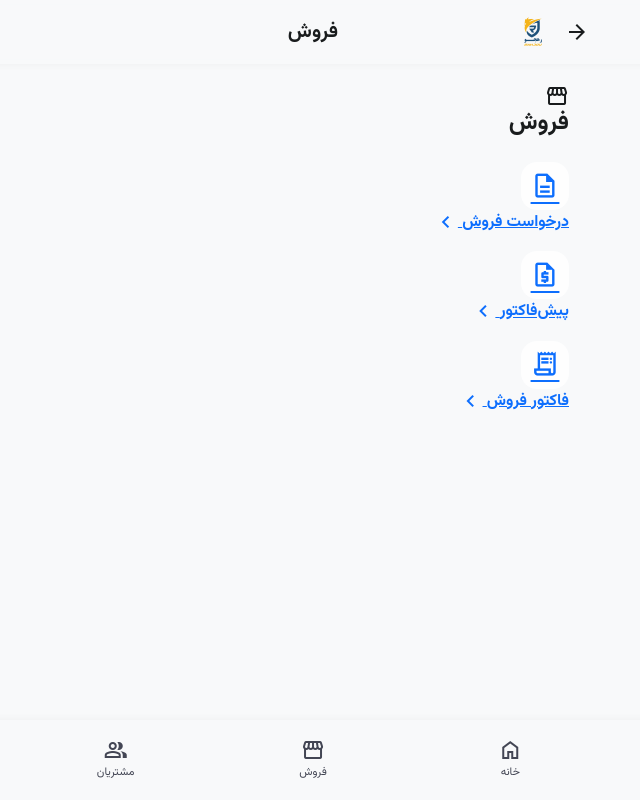
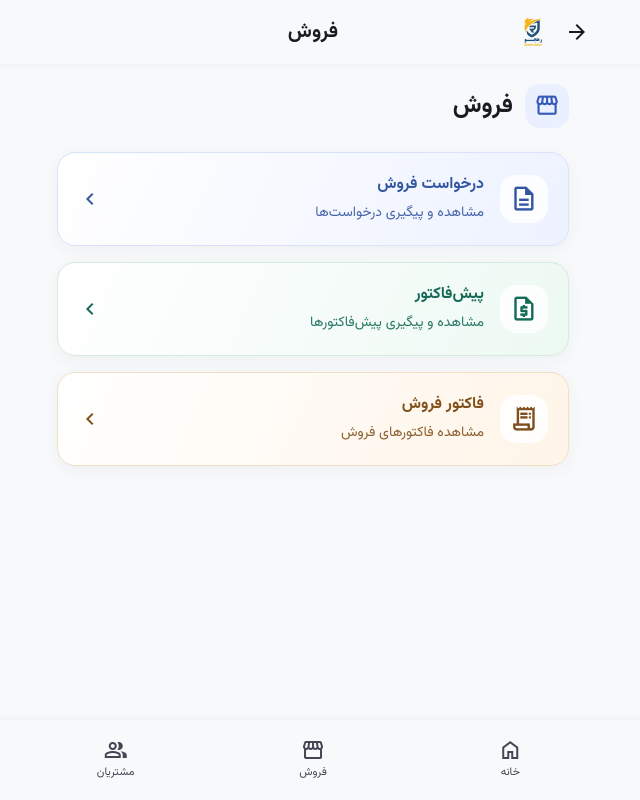
Before and after one commit to Ali-dev-py/RahjouPWA, a Django app: template core/templates/core/sales_home.html in a window 1280 px wide. Shown: the whole page, without its empty margins (327-967 px from the left). Run offline with Django 5.2, Linux system fonts and the light colour scheme; the template is opened without the code that fills it: most values are stand-ins (such as "Sample title", 1, 10 or a date in 2020); parts of the project's set-up code (start-up, migrations or seed data) failed here and were passed over.

Commit message:
Match sales menu cards to inventory styling
Co-authored-by: arena-agent <297053741+arena-agent@users.noreply.github.com>

```diff
--- a/core/templates/core/sales_home.html
+++ b/core/templates/core/sales_home.html
@@ -12,17 +12,17 @@
         <nav class="inventory-actions" aria-label="بخش‌های فروش">
             <a class="inventory-action inventory-action--balances" href="{% url 'core:sale_request_list' %}">
                 <span class="inventory-action__icon material-symbols-outlined" aria-hidden="true">description</span>
-                <strong class="flex-grow-1">درخواست فروش</strong>
+                <span class="flex-grow-1"><strong class="d-block mb-1">درخواست فروش</strong><span class="small inventory-action__label">مشاهده و پیگیری درخواست‌ها</span></span>
                 <span class="material-symbols-outlined" aria-hidden="true">chevron_left</span>
             </a>
             <a class="inventory-action inventory-action--receipt" href="{% url 'core:pre_factor_list' %}">
                 <span class="inventory-action__icon material-symbols-outlined" aria-hidden="true">request_quote</span>
-                <strong class="flex-grow-1">پیش‌فاکتور</strong>
+                <span class="flex-grow-1"><strong class="d-block mb-1">پیش‌فاکتور</strong><span class="small inventory-action__label">مشاهده و پیگیری پیش‌فاکتورها</span></span>
                 <span class="material-symbols-outlined" aria-hidden="true">chevron_left</span>
             </a>
             <a class="inventory-action inventory-action--order" href="{% url 'core:factor_list' %}">
                 <span class="inventory-action__icon material-symbols-outlined" aria-hidden="true">receipt_long</span>
-                <strong class="flex-grow-1">فاکتور فروش</strong>
+                <span class="flex-grow-1"><strong class="d-block mb-1">فاکتور فروش</strong><span class="small inventory-action__label">مشاهده فاکتورهای فروش</span></span>
                 <span class="material-symbols-outlined" aria-hidden="true">chevron_left</span>
             </a>
         </nav>
--- a/static/css/app.css
+++ b/static/css/app.css
@@ -1302,17 +1302,17 @@ textarea {
 .receipt-item input { width: 100%; }
 
 /* Warehouse: restrained document colors, clear actions and mobile touch targets. */
-.page-inventory { --inventory-receipt: #146a57; --inventory-order: #80501b; }
-.page-inventory .inventory-heading { display: flex; align-items: center; gap: .75rem; }
-.page-inventory .inventory-heading__icon { display: grid; place-items: center; width: 2.75rem; height: 2.75rem; flex-shrink: 0; border-radius: .9rem; color: #365aba; background: #eaf0ff; font-size: 1.6rem; }
+:is(.page-inventory, .page-sales) { --inventory-receipt: #146a57; --inventory-order: #80501b; }
+:is(.page-inventory, .page-sales) .inventory-heading { display: flex; align-items: center; gap: .75rem; }
+:is(.page-inventory, .page-sales) .inventory-heading__icon { display: grid; place-items: center; width: 2.75rem; height: 2.75rem; flex-shrink: 0; border-radius: .9rem; color: #365aba; background: #eaf0ff; font-size: 1.6rem; }
 .inventory-actions { display: grid; gap: 1rem; }
-.page-inventory .inventory-action { display: flex; align-items: center; gap: 1rem; padding: 1.25rem; border: 1px solid transparent; border-radius: 1.15rem; text-decoration: none; box-shadow: 0 4px 16px rgb(30 50 80 / 5%); transition: box-shadow .15s, border-color .15s; }
-.page-inventory .inventory-action--receipt { background: linear-gradient(115deg, #fff, #edf9f3); color: var(--inventory-receipt); border-color: #d4ebdf; }
-.page-inventory .inventory-action--order { background: linear-gradient(115deg, #fff, #fff5e8); color: var(--inventory-order); border-color: #f0dfc5; }
+:is(.page-inventory, .page-sales) .inventory-action { display: flex; align-items: center; gap: 1rem; padding: 1.25rem; border: 1px solid transparent; border-radius: 1.15rem; text-decoration: none; box-shadow: 0 4px 16px rgb(30 50 80 / 5%); transition: box-shadow .15s, border-color .15s; }
+:is(.page-inventory, .page-sales) .inventory-action--receipt { background: linear-gradient(115deg, #fff, #edf9f3); color: var(--inventory-receipt); border-color: #d4ebdf; }
+:is(.page-inventory, .page-sales) .inventory-action--order { background: linear-gradient(115deg, #fff, #fff5e8); color: var(--inventory-order); border-color: #f0dfc5; }
 .inventory-action__icon { display: grid; place-items: center; width: 3rem; height: 3rem; flex-shrink: 0; background: rgb(255 255 255 / 85%); border-radius: 1rem; font-size: 1.8rem; }
 .inventory-action__label { opacity: .9; }
-.page-inventory .inventory-action:hover { box-shadow: 0 6px 20px rgb(30 50 80 / 10%); border-color: currentColor; }
-.page-inventory a:focus-visible, .page-inventory summary:focus-visible { outline: 3px solid #3869c9; outline-offset: 3px; }
+:is(.page-inventory, .page-sales) .inventory-action:hover { box-shadow: 0 6px 20px rgb(30 50 80 / 10%); border-color: currentColor; }
+:is(.page-inventory, .page-sales) a:focus-visible, .page-inventory summary:focus-visible { outline: 3px solid #3869c9; outline-offset: 3px; }
 .inventory-shortcuts { display: grid; grid-template-columns: repeat(2, minmax(0, 1fr)); gap: .75rem; }
 .page-inventory .inventory-shortcut { display: flex; align-items: center; justify-content: center; gap: .3rem; border-radius: .8rem; font-size: .9rem; font-weight: 600; }
 .page-inventory .inventory-shortcut--receipt { color: var(--inventory-receipt); background: #e8f5ee; border: 1px solid #c8e2d5; }
@@ -1324,13 +1324,13 @@ textarea {
 .page-inventory .inventory-document { border-inline-start: 3px solid #80bca4 !important; border-radius: 1rem; box-shadow: 0 3px 14px rgb(30 50 80 / 4%); }
 .page-inventory .inventory-document--order { border-inline-start-color: #d6ac70 !important; }
 .page-inventory .inventory-document summary { cursor: pointer; padding-block: .6rem; color: #80501b; min-height: 2.75rem; }
-@media (prefers-reduced-motion: reduce) { .page-inventory .inventory-action { transition: none; } }
+@media (prefers-reduced-motion: reduce) { :is(.page-inventory, .page-sales) .inventory-action { transition: none; } }
 
 .customer-province-badge { color: #3456a0; background: #edf2ff; }
 .customer-city-badge { color: #146a57; background: #e8f5ee; }
 
 .payment-due-card { border-radius: 1rem; box-shadow: 0 3px 14px rgb(30 50 80 / 5%); border-inline-start: 3px solid #a2b8de !important; }
-.page-inventory .inventory-action--balances { color: #3456a0; background: linear-gradient(115deg, #fff, #edf2ff); border-color: #d9e2fb; }
+:is(.page-inventory, .page-sales) .inventory-action--balances { color: #3456a0; background: linear-gradient(115deg, #fff, #edf2ff); border-color: #d9e2fb; }
 
 .page-customer-detail .customer-tx-card--pay.customer-tx-card--void { border-inline-start: 0.25rem solid #b42332 !important; background-color: #fff7f7; }
 
--- a/templates/base.html
+++ b/templates/base.html
@@ -30,7 +30,7 @@
     <link href="https://fonts.googleapis.com/css2?family=Vazirmatn:wght@400;500;600;700&amp;display=swap" rel="stylesheet">
     <link href="https://fonts.googleapis.com/css2?family=Material+Symbols+Outlined:opsz,wght,FILL,GRAD@20..48,100..700,0..1,-50..200" rel="stylesheet">
     <link href="https://cdn.jsdelivr.net/npm/bootstrap@5.3.8/dist/css/bootstrap.rtl.min.css" rel="stylesheet">
-    <link href="{% static 'css/app.css' %}?v=25" rel="stylesheet">
+    <link href="{% static 'css/app.css' %}?v=26" rel="stylesheet">
     {% block extra_css %}{% endblock %}
 </head>
 <body class="{% block body_class %}app-body{% endblock %}"
```
